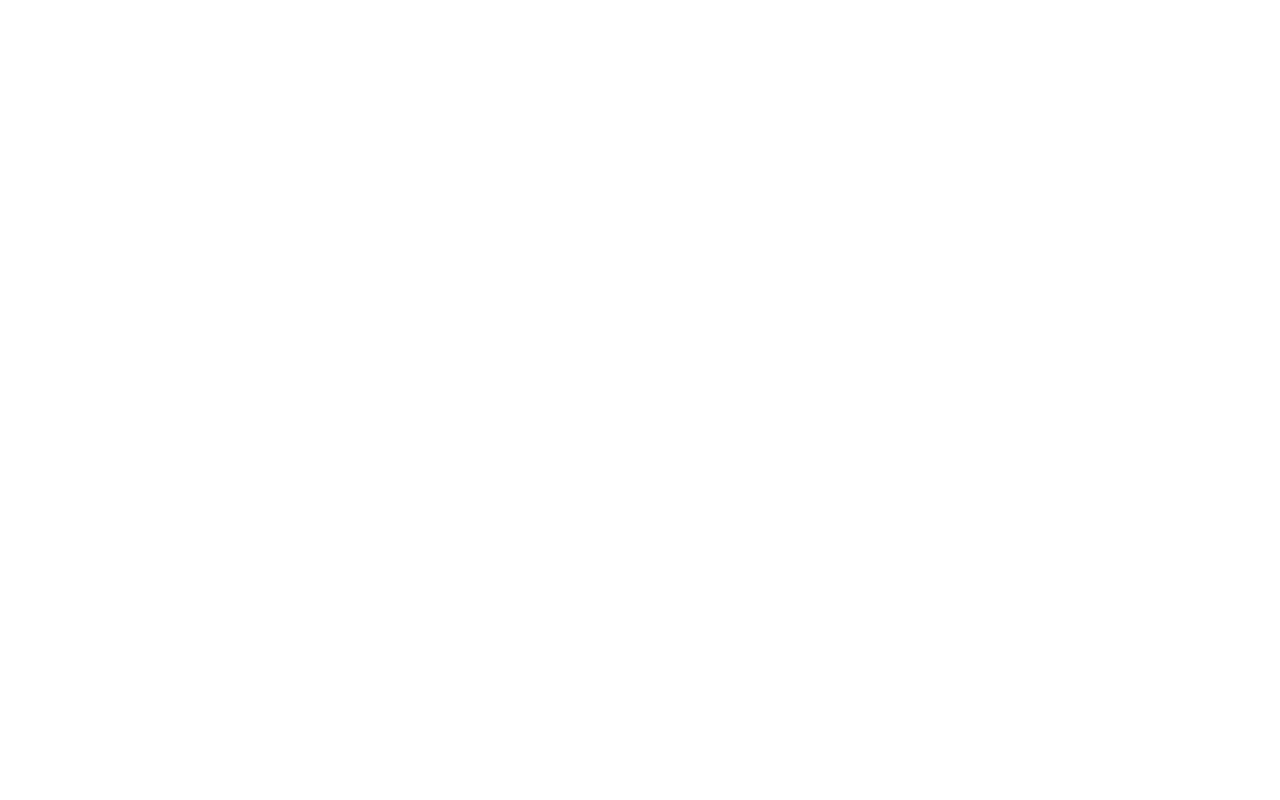
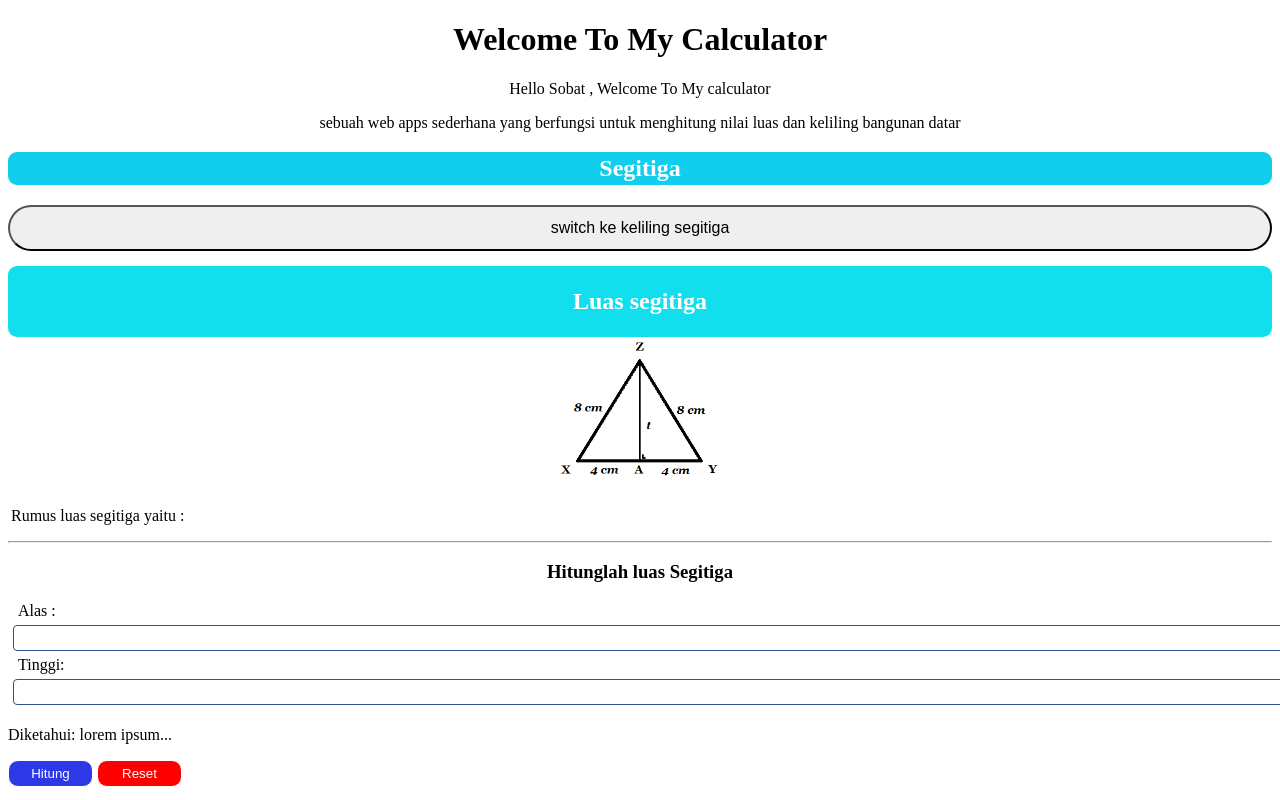
Before and after one commit to revou-fundamental-course/13-may-24-QnofDenefha, a plain HTML site: page index.html in a window 1280 px wide. Drawn offline with Linux system fonts and the light colour scheme.

Commit message:
Calculator matematika

```diff
--- a/css/style.css
+++ b/css/style.css
@@ -1 +1,116 @@
 /* ? ini css */
+
+/* ! style start */
+.h1 {
+  text-align: center;
+}
+
+.p-1 {
+  text-align: center;
+}
+
+.p-2 {
+  text-align: center;
+}
+
+.p-3 {
+  margin-left: 3px;
+}
+
+.h2-segitiga {
+  background-color: rgb(17, 205, 238);
+  text-align: center;
+  border-radius: 9px;
+  padding-top: 3px;
+  padding-bottom: 3px;
+  color: white;
+}
+
+/* ? button switch start */
+.btn-switch {
+  padding-top: 12px;
+  padding-bottom: 12px;
+  width: 100%;
+  border-radius: 45px;
+  font-size: 16px;
+}
+
+.btn-switch:hover {
+  background-image: linear-gradient(180deg, #064858, #2976e9);
+  color: white;
+  cursor: pointer;
+}
+/* ? button switch end */
+
+/* <======================================> batas */
+
+/* ? section -content start */
+.section-content {
+  background-color: rgb(17, 223, 238);
+  color: white;
+  text-align: center;
+  margin-top: 15px;
+  padding-top: 2px;
+  padding-bottom: 2px;
+  border-radius: 9px;
+}
+/* ? section -content  end */
+
+/* <======================================> batas */
+
+/* ? image start */
+.container-image {
+  text-align: center;
+}
+
+img {
+  height: 150px;
+}
+/* ? image end */
+
+/* <======================================> batas */
+
+/* ? Hitung Luas start */
+.h1-hitungluas {
+  text-align: center;
+}
+/* ? Hitung Luas  end */
+
+/* <======================================> batas */
+
+/* ? input  and label start */
+label {
+  margin-left: 10px;
+}
+
+input {
+  width: 100%;
+  margin: 5px;
+  background-color: #fff;
+  border: 1px solid rgb(48, 81, 143);
+  border-radius: 4px;
+  padding: 4px;
+  font-family: "Gill Sans", "Gill Sans MT", Calibri, "Trebuchet MS", sans-serif;
+}
+/* ? input and label end */
+
+/* ? Button Reset and Hitung  */
+from > button {
+  padding: 5px;
+  width: 85px;
+  background-color: #2d39e6;
+  border: 1px solid white;
+  border-radius: 10px;
+  color: white;
+}
+
+.btn-hitung:hover {
+  background-image: linear-gradient(180deg, #19f1cd, #2d49e9);
+}
+
+.btn-reset {
+  background-color: rgb(255, 0, 0);
+}
+/* ? Button Reset and Hitung  */
+
+/* ! style end */
--- a/index.html
+++ b/index.html
@@ -1,14 +1,74 @@
 <!DOCTYPE html>
 <html>
   <head>
-    <title>Tugas RevoU - Muhammad Denefha</title>
+    <title>Muhammad denefha - tugas Calculator</title>
     <!-- ! css start -->
     <link rel="stylesheet" href="css/style.css" />
     <!-- ! css End -->
   </head>
   <body>
-    <!-- ? javascript start -->
+    <!-- ? = Header Start -->
+    <header>
+      <h1 class="h1">Welcome To My Calculator</h1>
+      <section>
+        <p class="p-1">Hello Sobat , Welcome To My calculator</p>
+        <p class="p-2">
+          sebuah web apps sederhana yang berfungsi untuk menghitung nilai luas
+          dan keliling bangunan datar
+        </p>
+      </section>
+    </header>
+
+    <section>
+      <div>
+        <h2 class="h2-segitiga">Segitiga</h2>
+      </div>
+      <button type="button" class="btn-switch">
+        switch ke keliling segitiga
+      </button>
+    </section>
+    <!-- ? Header  End -->
+
+    <!-- ? content start -->
+    <section>
+      <section>
+        <div class="section-content">
+          <h2>Luas segitiga</h2>
+        </div>
+
+        <div class="container-image">
+          <img src="assets/images/rumus-segitiga.png" />
+        </div>
+
+        <p class="p-3">Rumus luas segitiga yaitu :</p>
+      </section>
+
+      <!-- * pemisah  -->
+      <hr />
+      <!-- * pemisah  -->
+
+      <section>
+        <header>
+          <h1 class="h1-hitungluas">Hitunglah luas Segitiga</h1>
+        </header>
+
+        <from>
+          <section>
+            <div><label>Alas : </label><input /></div>
+            <div><label>Tinggi: </label><input /></div>
+          </section>
+
+          <p>Diketahui: lorem ipsum...</p>
+
+          <button type="button" class="btn-hitung">Hitung</button>
+          <button type="button" class="btn-reset">Reset</button>
+        </from>
+      </section>
+    </section>
+    <!-- ? content end -->
+
+    <!-- TODO javascript start -->
     <script src="js/script.js"></script>
-    <!-- ? javascript end -->
+    <!-- TODO javascript end -->
   </body>
 </html>
```
Also changed, not shown: assets/images/rumus-segitiga.png (added).
